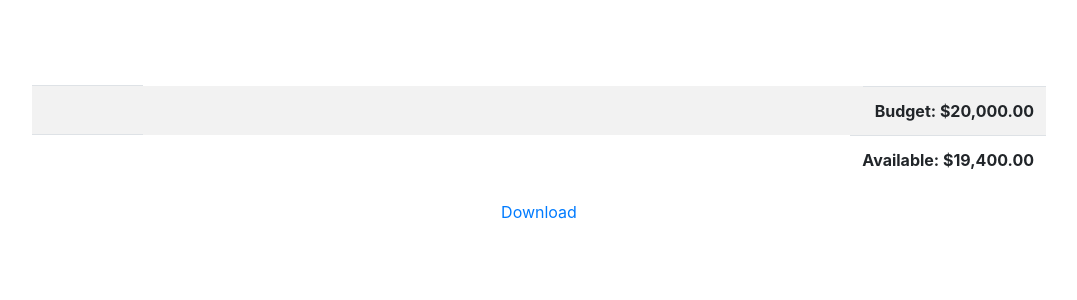
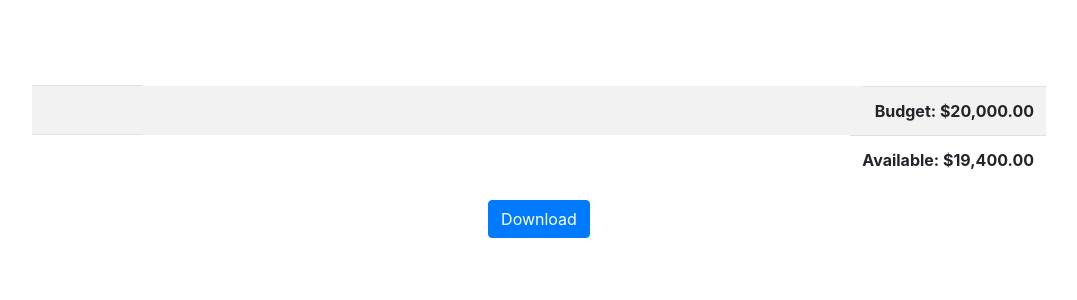
Before and after one commit to coole123/MiserMe, a Flask app: page / in a window 1280 px wide. Shown: the part 275-575 px from the top of the page, without its empty margins (101-1178 px from the left). Run offline with Flask 2, Linux system fonts and the light colour scheme; the visitor is signed in with stand-in values (Sample User, id 1); some libraries are stand-ins or nearby versions.

```diff
--- a/miserme/app.py
+++ b/miserme/app.py
@@ -395,7 +395,6 @@ def download():
     response.headers.set("Content-Disposition", "attachment", filename="miserme.csv")
     return response
 
-
 @app.route("/logout")
 def logout():
     """ Log the current user out of the app """
--- a/miserme/templates/index.html
+++ b/miserme/templates/index.html
@@ -61,6 +61,6 @@
 </div>
 
 <div class="col-12">
-    <a href="/download">Download</a>
+    <a href="/download" class="btn btn-primary" type="button">Download</a>
 </div>
 {% endblock %}
```
